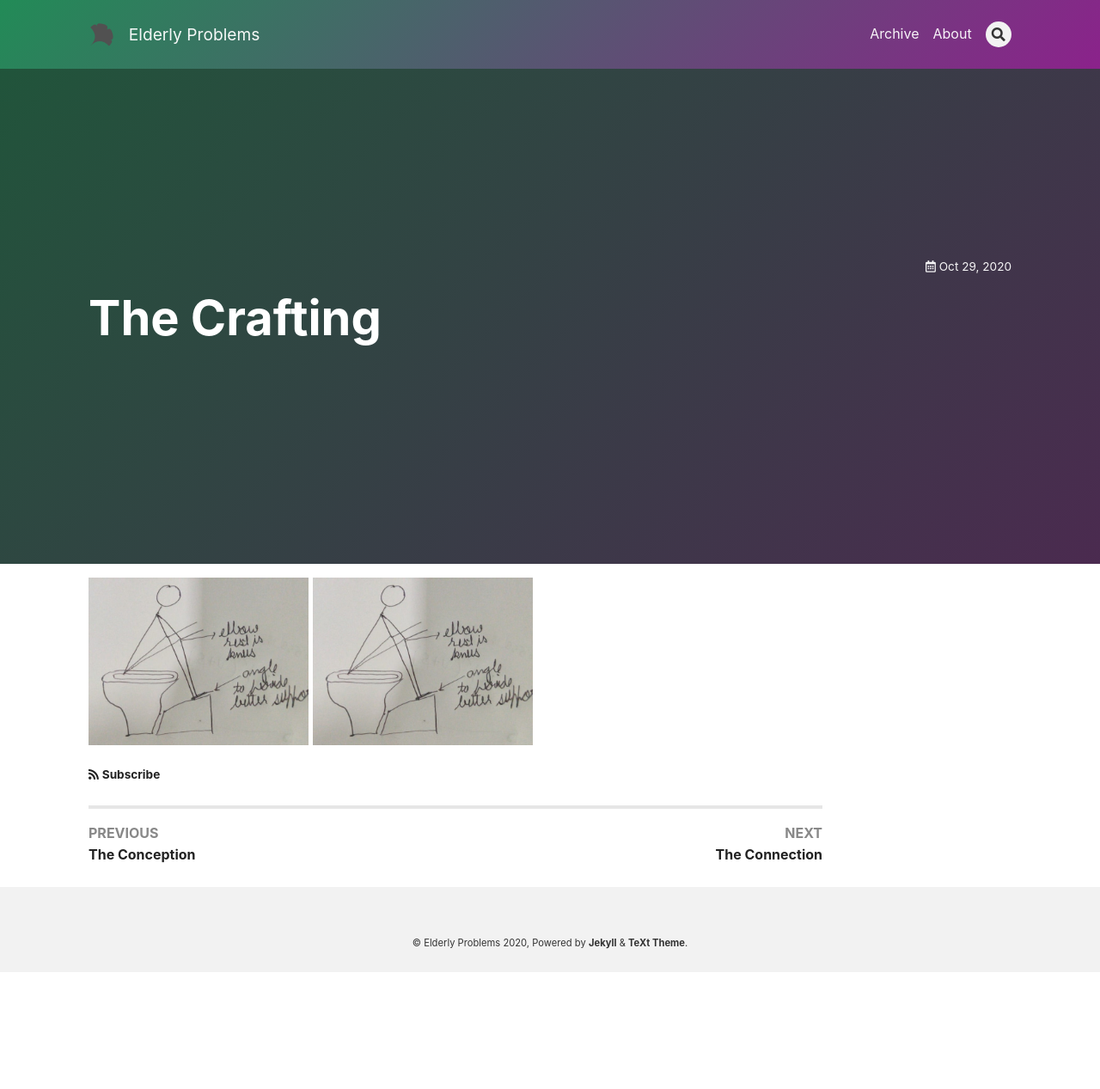
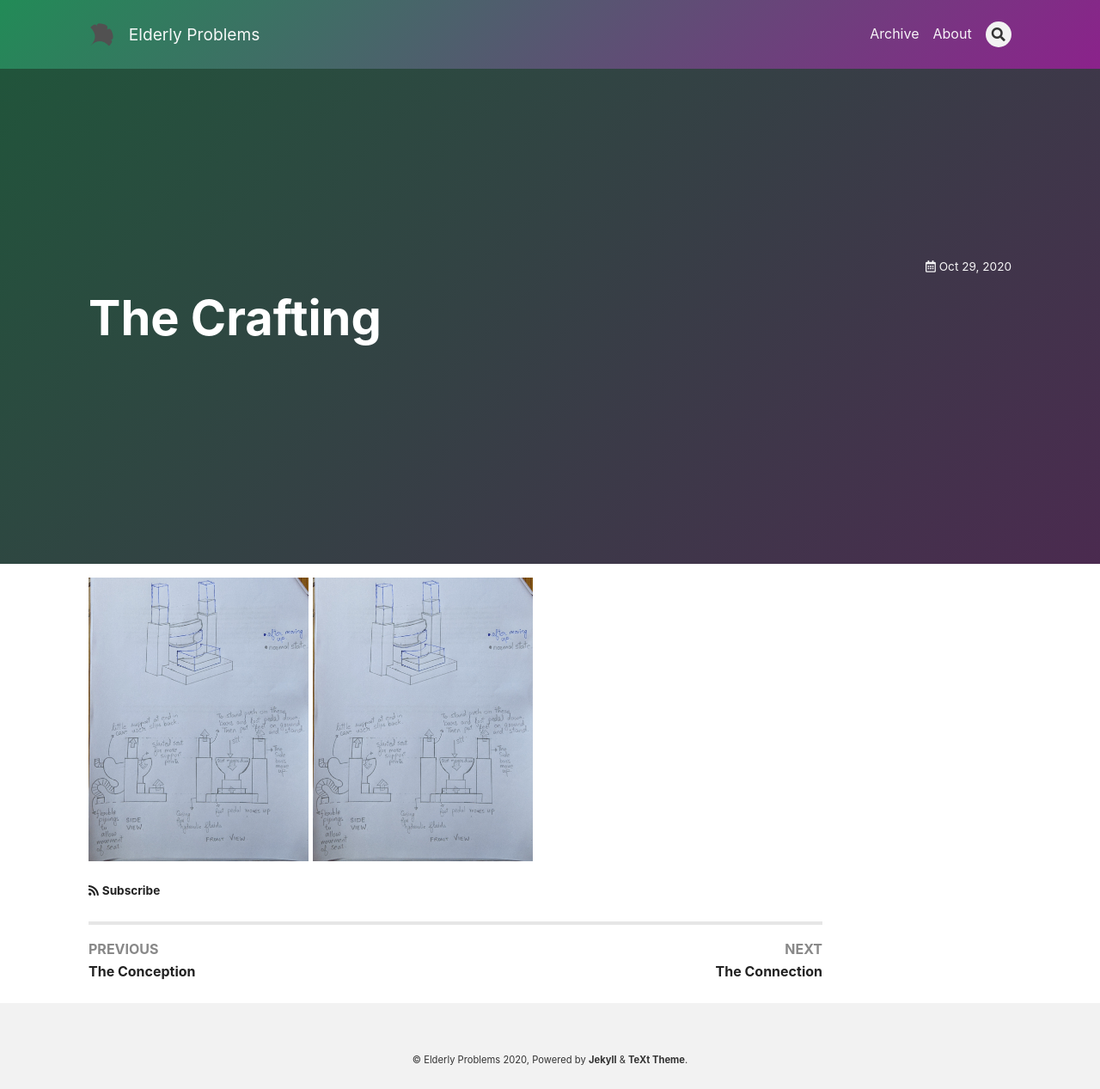
Before and after one commit to AayushKadam/Design-and-Innovation, a Jekyll site: the page built from _posts/2020-10-29-craft.md, in a window 1280 px wide. Shown: the whole page at 86% size. Built offline with Jekyll 4.4.1, drawn with Linux system fonts in a browser that asks for light colours; nearby versions of some CDN libraries; before the commit the page ends 1131 px from its top, so only the background shows below that.

Commit message:
Update 2020-10-29-craft.md

```diff
--- a/_posts/2020-10-29-craft.md
+++ b/_posts/2020-10-29-craft.md
@@ -13,5 +13,5 @@ article_header:
     src: /docs/assets/images/cover3.jpg
 ---
 
-<img class="image image--lg" src="https://github.com/AayushKadam/Design-and-Innovation/blob/master/assets/images/sketches/concept2.jpeg?raw=1"/>
-<img class="image image--lg" src="https://github.com/AayushKadam/Design-and-Innovation/blob/master/assets/images/sketches/concept2.jpeg?raw=1"/>
+<img class="image image--lg" src="https://github.com/AayushKadam/Design-and-Innovation/blob/master/assets/images/sketches/PXL_20201214_141156647.jpg?raw=1"/>
+<img class="image image--lg" src="https://github.com/AayushKadam/Design-and-Innovation/blob/master/assets/images/sketches/PXL_20201214_141156647.jpg?raw=1"/>
```
